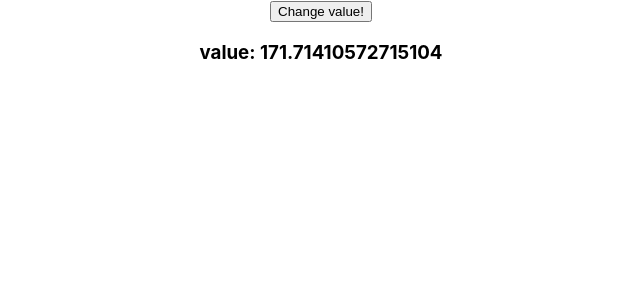
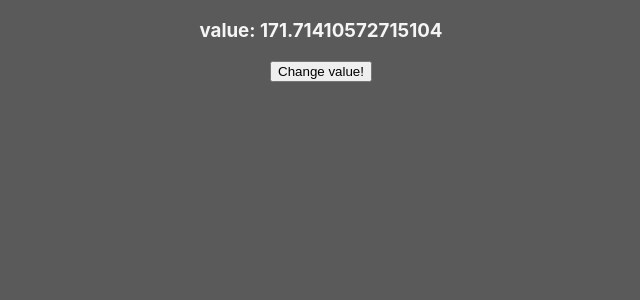
Before and after one commit to tgmrks/react-hooks, a React (Create React App) app: page / in a window 1280 px wide. Shown: the top 300 px of the page, without its empty margins (319-959 px from the left). Built offline with nearby package versions, Linux system fonts and the light colour scheme.

Commit message:
changing style

```diff
--- a/src/Layout.jsx
+++ b/src/Layout.jsx
@@ -12,8 +12,8 @@ function Layout() {
 
     return(
         <div>
+            <h3>value: {value}</h3>
             <button onClick={() => setValue(0)}>Change value!</button>
-            <h3>value: {value}</h3>
         </div>
     );
 }
--- a/src/index.css
+++ b/src/index.css
@@ -5,6 +5,9 @@ body {
     sans-serif;
   -webkit-font-smoothing: antialiased;
   -moz-osx-font-smoothing: grayscale;
+
+  background-color: #5a5a5a;
+  color: whitesmoke;
 }
 
 code {
```
